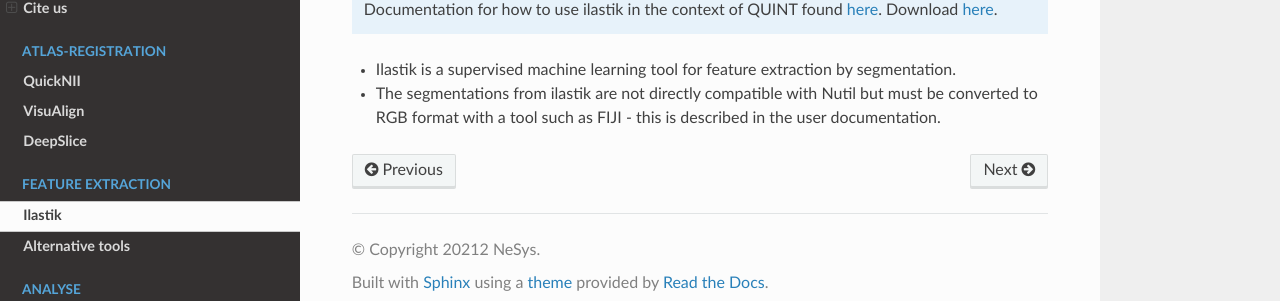
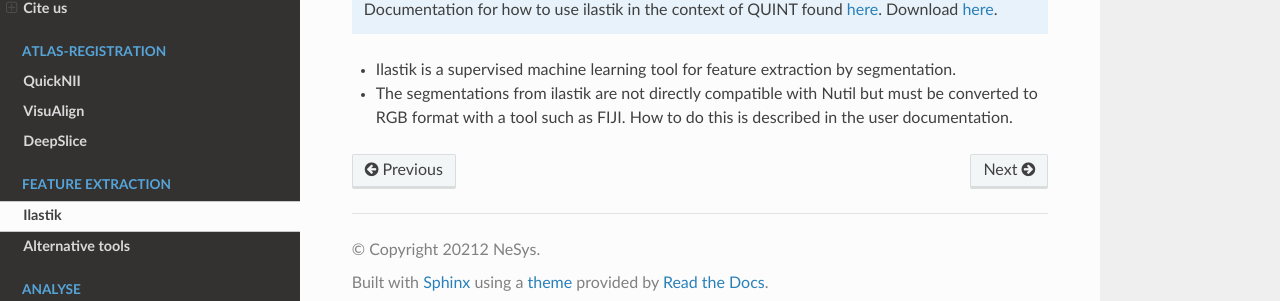
Before and after one commit to Neural-Systems-at-UIO/QUINT_workflow, a Sphinx documentation site: the page built from docs/Ilastik.rst, in a window 1280 px wide. Shown: the part 203-504 px from the top of the page. Built offline with Sphinx 7.4.7 and the Read the Docs theme 2.0.0, drawn with Linux system fonts in a browser that asks for light colours.

Commit message:
Update Ilastik.rst

```diff
--- a/docs/Ilastik.rst
+++ b/docs/Ilastik.rst
@@ -5,4 +5,4 @@
   Documentation for how to use ilastik in the context of QUINT found `here <https://nutil.readthedocs.io/en/latest/Ilastik.html>`_. Download `here <https://www.ilastik.org /download.html>`_.
 
 * Ilastik is a supervised machine learning tool for feature extraction by segmentation.
-* The segmentations from ilastik are not directly compatible with Nutil but must be converted to RGB format with a tool such as FIJI - this is described in the user documentation.
+* The segmentations from ilastik are not directly compatible with Nutil but must be converted to RGB format with a tool such as FIJI. How to do this is described in the user documentation.
```
